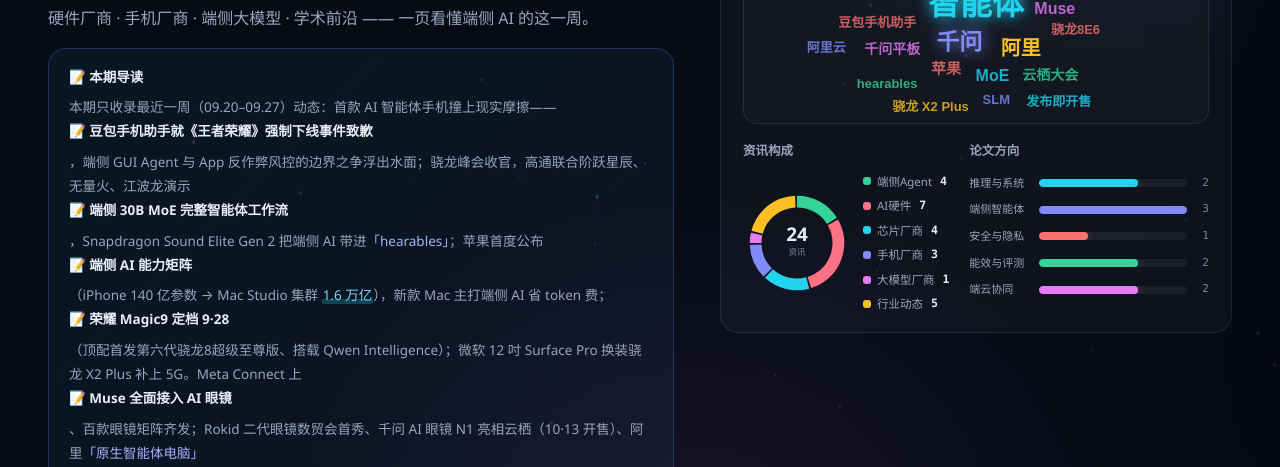
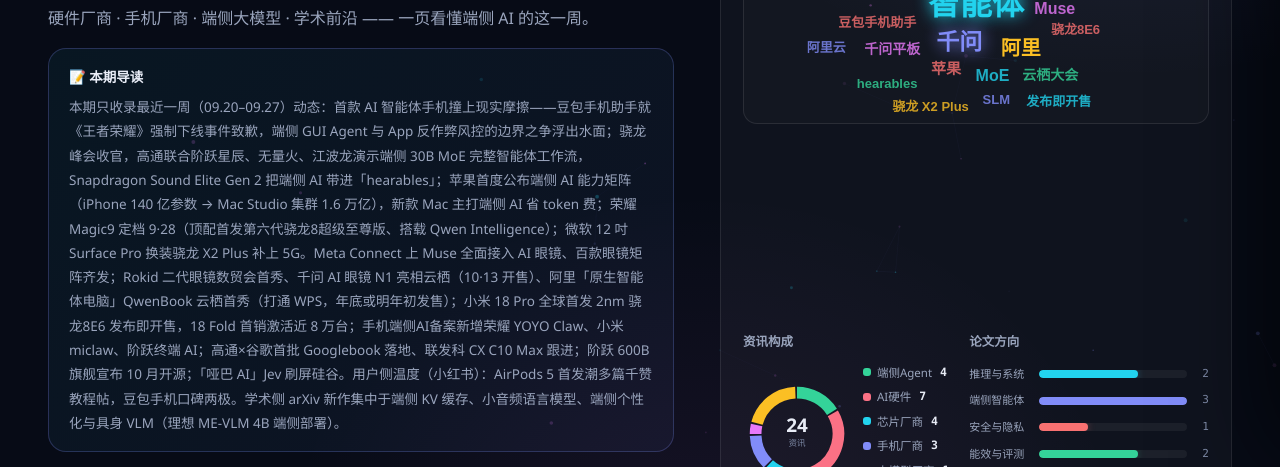
Before and after one commit to zzzzhenyu-spec/edgeai-weekly, a plain HTML site: page index.html in a window 1280 px wide. Shown: the part 329-796 px from the top of the page. Drawn offline with Linux system fonts and the light colour scheme.

Commit message:
导读回归纯文本排版(按用户反馈撤销加粗/高亮标记), hero左右底边精确对齐(左列flex+统计沉底+导读弹性撑满, 右列viz-card同步拉伸, DOM实测底边差0.00003px)

```diff
--- a/css/style.css
+++ b/css/style.css
@@ -119,7 +119,7 @@
 }
 .hero-desc { margin-top: 12px; color: var(--text-dim); font-size: 16px; max-width: 640px; }
 
-.hero-meta { display: flex; flex-wrap: wrap; gap: 8px; margin-top: 18px; align-items: stretch; }
+.hero-meta { display: flex; flex-wrap: wrap; gap: 8px; margin-top: auto; padding-top: 18px; align-items: stretch; }
 .stat {
   display: flex; align-items: baseline; gap: 7px;
   padding: 8px 14px; border-radius: 12px; min-width: 0; flex: 1 1 130px;
@@ -135,18 +135,23 @@
   background: linear-gradient(135deg, rgba(34,211,238,0.06), rgba(129,140,248,0.06));
   border: 1px solid rgba(129, 140, 248, 0.25);
   font-size: 13.5px; color: var(--text-dim); line-height: 1.8;
+  flex: 1 1 auto; overflow-wrap: anywhere;
 }
 .editors-note b { color: var(--text); display: block; margin-bottom: 6px; font-size: 13.5px; }
 .editors-note b::before { content: "📝 "; }
 
 /* ---------------- Hero 可视化面板 ---------------- */
-.hero-grid { display: grid; grid-template-columns: minmax(0, 1.1fr) minmax(340px, 0.9fr); gap: 46px; align-items: start; }
+.hero-grid { display: grid; grid-template-columns: minmax(0, 1.1fr) minmax(340px, 0.9fr); gap: 46px; align-items: stretch; }
+/* 左右两栏底边对齐：左列弹性布局，导读撑满中部、统计沉底；右列卡片同步撑满 */
+.hero-left { display: flex; flex-direction: column; }
+.hero-right { display: flex; flex-direction: column; }
 
 .viz-card {
   padding: 22px 22px 18px; border-radius: var(--radius);
   background: var(--panel); border: 1px solid var(--border);
   position: relative; overflow: hidden;
   transition: border-color 0.3s, box-shadow 0.3s;
+  flex: 1; display: flex; flex-direction: column;
 }
 .viz-card:hover { border-color: rgba(129, 140, 248, 0.4); box-shadow: 0 0 40px -12px rgba(129, 140, 248, 0.35); }
 .viz-card::before {
@@ -157,7 +162,7 @@
 .viz-title::after { content: "由本期数据自动生成"; margin-left: auto; font-size: 10.5px; font-weight: 400; color: var(--text-faint); font-family: var(--mono); }
 .viz-cloud-box { border-radius: 14px; background: rgba(255, 255, 255, 0.02); border: 1px solid var(--border); padding: 4px 4px 0; }
 .viz-cloud-box canvas { display: block; width: 100%; }
-.viz-row { display: grid; grid-template-columns: 1fr 1.15fr; gap: 18px; margin-top: 16px; }
+.viz-row { display: grid; grid-template-columns: 1fr 1.15fr; gap: 18px; margin-top: auto; padding-top: 16px; }
 .viz-block h5 { font-size: 12.5px; color: var(--text-dim); font-weight: 600; margin-bottom: 10px; }
 
 .donut-wrap { display: flex; align-items: center; gap: 12px; }
--- a/js/app.js
+++ b/js/app.js
@@ -57,7 +57,7 @@
     var chipEl = $("issue-chip");
     if (chipEl) chipEl.textContent = D.meta.issue;
     $("hero-kicker").textContent = "VOL." + ((D.meta.issue.match(/\d+(?=\s*期)/) || [""])[0]) + " · " + D.meta.weekRange + " · WEEKLY BRIEFING";
-    $("editors-note").innerHTML = "<b>本期导读</b>" + rich(D.meta.editorsNote);
+    $("editors-note").innerHTML = "<b>本期导读</b>" + esc(D.meta.editorsNote);
     $("footer-meta").textContent = D.meta.issue + " · 数据更新于 " + D.meta.updated + " · 资讯 " + D.news.length + " 条 / 论文 " + D.papers.length + " 篇 / 资源 " + D.knowledge.resources.length + " 个";
     countUp($("stat-news"), D.news.length);
     countUp($("stat-papers"), D.papers.length);
--- a/js/archive/issue-40.js
+++ b/js/archive/issue-40.js
@@ -6,7 +6,7 @@
     issue: "2026 · 第 40 期",
     weekRange: "2026.09.20 — 09.27",
     updated: "2026-09-27",
-    editorsNote: "本期只收录最近一周（09.20–09.27）动态：首款 AI 智能体手机撞上现实摩擦——**豆包手机助手就《王者荣耀》强制下线事件致歉**，端侧 GUI Agent 与 App 反作弊风控的边界之争浮出水面；骁龙峰会收官，高通联合阶跃星辰、无量火、江波龙演示**端侧 30B MoE 完整智能体工作流**，Snapdragon Sound Elite Gen 2 把端侧 AI 带进「hearables」；苹果首度公布**端侧 AI 能力矩阵**（iPhone 140 亿参数 → Mac Studio 集群 ==1.6 万亿==），新款 Mac 主打端侧 AI 省 token 费；**荣耀 Magic9 定档 9·28**（顶配首发第六代骁龙8超级至尊版、搭载 Qwen Intelligence）；微软 12 吋 Surface Pro 换装骁龙 X2 Plus 补上 5G。Meta Connect 上 **Muse 全面接入 AI 眼镜**、百款眼镜矩阵齐发；Rokid 二代眼镜数贸会首秀、千问 AI 眼镜 N1 亮相云栖（10·13 开售）、阿里「原生智能体电脑」**QwenBook** 云栖首秀（打通 WPS，年底或明年初发售）；**小米 18 Pro 全球首发 2nm 骁龙8E6** 发布即开售，18 Fold 首销激活近 8 万台；手机端侧AI备案新增荣耀 YOYO Claw、小米 miclaw、阶跃终端 AI；高通×谷歌首批 **Googlebook** 落地、联发科 CX C10 Max 跟进；阶跃 600B 旗舰宣布 10 月开源；「哑巴 AI」Jev 刷屏硅谷。用户侧温度（小红书）：**AirPods 5 首发潮**多篇千赞教程帖，豆包手机口碑两极。学术侧 arXiv 新作集中于端侧 KV 缓存、小音频语言模型、端侧个性化与具身 VLM（理想 ME-VLM 4B 端侧部署）。"
+    editorsNote: "本期只收录最近一周（09.20–09.27）动态：首款 AI 智能体手机撞上现实摩擦——豆包手机助手就《王者荣耀》强制下线事件致歉，端侧 GUI Agent 与 App 反作弊风控的边界之争浮出水面；骁龙峰会收官，高通联合阶跃星辰、无量火、江波龙演示端侧 30B MoE 完整智能体工作流，Snapdragon Sound Elite Gen 2 把端侧 AI 带进「hearables」；苹果首度公布端侧 AI 能力矩阵（iPhone 140 亿参数 → Mac Studio 集群 1.6 万亿），新款 Mac 主打端侧 AI 省 token 费；荣耀 Magic9 定档 9·28（顶配首发第六代骁龙8超级至尊版、搭载 Qwen Intelligence）；微软 12 吋 Surface Pro 换装骁龙 X2 Plus 补上 5G。Meta Connect 上 Muse 全面接入 AI 眼镜、百款眼镜矩阵齐发；Rokid 二代眼镜数贸会首秀、千问 AI 眼镜 N1 亮相云栖（10·13 开售）、阿里「原生智能体电脑」QwenBook 云栖首秀（打通 WPS，年底或明年初发售）；小米 18 Pro 全球首发 2nm 骁龙8E6 发布即开售，18 Fold 首销激活近 8 万台；手机端侧AI备案新增荣耀 YOYO Claw、小米 miclaw、阶跃终端 AI；高通×谷歌首批 Googlebook 落地、联发科 CX C10 Max 跟进；阶跃 600B 旗舰宣布 10 月开源；「哑巴 AI」Jev 刷屏硅谷。用户侧温度（小红书）：AirPods 5 首发潮多篇千赞教程帖，豆包手机口碑两极。学术侧 arXiv 新作集中于端侧 KV 缓存、小音频语言模型、端侧个性化与具身 VLM（理想 ME-VLM 4B 端侧部署）。"
   },
 
   /* ---------------- 板块一：本周资讯（仅最近一周） ---------------- */
--- a/js/data.js
+++ b/js/data.js
@@ -17,7 +17,7 @@
     issue: "2026 · 第 40 期",
     weekRange: "2026.09.20 — 09.27",
     updated: "2026-09-27",
-    editorsNote: "本期只收录最近一周（09.20–09.27）动态：首款 AI 智能体手机撞上现实摩擦——**豆包手机助手就《王者荣耀》强制下线事件致歉**，端侧 GUI Agent 与 App 反作弊风控的边界之争浮出水面；骁龙峰会收官，高通联合阶跃星辰、无量火、江波龙演示**端侧 30B MoE 完整智能体工作流**，Snapdragon Sound Elite Gen 2 把端侧 AI 带进「hearables」；苹果首度公布**端侧 AI 能力矩阵**（iPhone 140 亿参数 → Mac Studio 集群 ==1.6 万亿==），新款 Mac 主打端侧 AI 省 token 费；**荣耀 Magic9 定档 9·28**（顶配首发第六代骁龙8超级至尊版、搭载 Qwen Intelligence）；微软 12 吋 Surface Pro 换装骁龙 X2 Plus 补上 5G。Meta Connect 上 **Muse 全面接入 AI 眼镜**、百款眼镜矩阵齐发；Rokid 二代眼镜数贸会首秀、千问 AI 眼镜 N1 亮相云栖（10·13 开售）、阿里「原生智能体电脑」**QwenBook** 云栖首秀（打通 WPS，年底或明年初发售）；**小米 18 Pro 全球首发 2nm 骁龙8E6** 发布即开售，18 Fold 首销激活近 8 万台；手机端侧AI备案新增荣耀 YOYO Claw、小米 miclaw、阶跃终端 AI；高通×谷歌首批 **Googlebook** 落地、联发科 CX C10 Max 跟进；阶跃 600B 旗舰宣布 10 月开源；「哑巴 AI」Jev 刷屏硅谷。用户侧温度（小红书）：**AirPods 5 首发潮**多篇千赞教程帖，豆包手机口碑两极。学术侧 arXiv 新作集中于端侧 KV 缓存、小音频语言模型、端侧个性化与具身 VLM（理想 ME-VLM 4B 端侧部署）。"
+    editorsNote: "本期只收录最近一周（09.20–09.27）动态：首款 AI 智能体手机撞上现实摩擦——豆包手机助手就《王者荣耀》强制下线事件致歉，端侧 GUI Agent 与 App 反作弊风控的边界之争浮出水面；骁龙峰会收官，高通联合阶跃星辰、无量火、江波龙演示端侧 30B MoE 完整智能体工作流，Snapdragon Sound Elite Gen 2 把端侧 AI 带进「hearables」；苹果首度公布端侧 AI 能力矩阵（iPhone 140 亿参数 → Mac Studio 集群 1.6 万亿），新款 Mac 主打端侧 AI 省 token 费；荣耀 Magic9 定档 9·28（顶配首发第六代骁龙8超级至尊版、搭载 Qwen Intelligence）；微软 12 吋 Surface Pro 换装骁龙 X2 Plus 补上 5G。Meta Connect 上 Muse 全面接入 AI 眼镜、百款眼镜矩阵齐发；Rokid 二代眼镜数贸会首秀、千问 AI 眼镜 N1 亮相云栖（10·13 开售）、阿里「原生智能体电脑」QwenBook 云栖首秀（打通 WPS，年底或明年初发售）；小米 18 Pro 全球首发 2nm 骁龙8E6 发布即开售，18 Fold 首销激活近 8 万台；手机端侧AI备案新增荣耀 YOYO Claw、小米 miclaw、阶跃终端 AI；高通×谷歌首批 Googlebook 落地、联发科 CX C10 Max 跟进；阶跃 600B 旗舰宣布 10 月开源；「哑巴 AI」Jev 刷屏硅谷。用户侧温度（小红书）：AirPods 5 首发潮多篇千赞教程帖，豆包手机口碑两极。学术侧 arXiv 新作集中于端侧 KV 缓存、小音频语言模型、端侧个性化与具身 VLM（理想 ME-VLM 4B 端侧部署）。"
   },
 
   /* ---------------- 板块一：本周资讯（仅最近一周） ---------------- */
```
